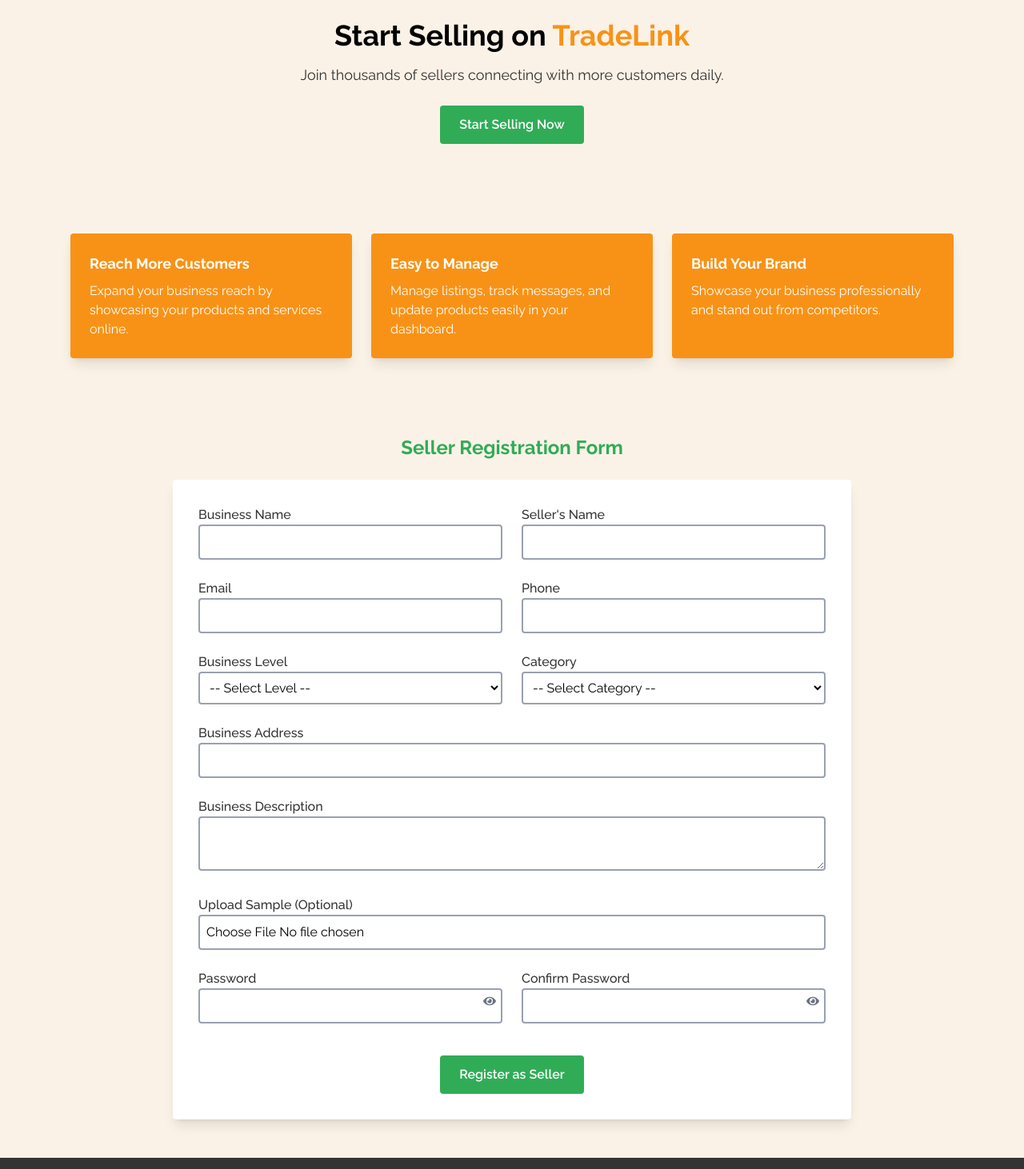
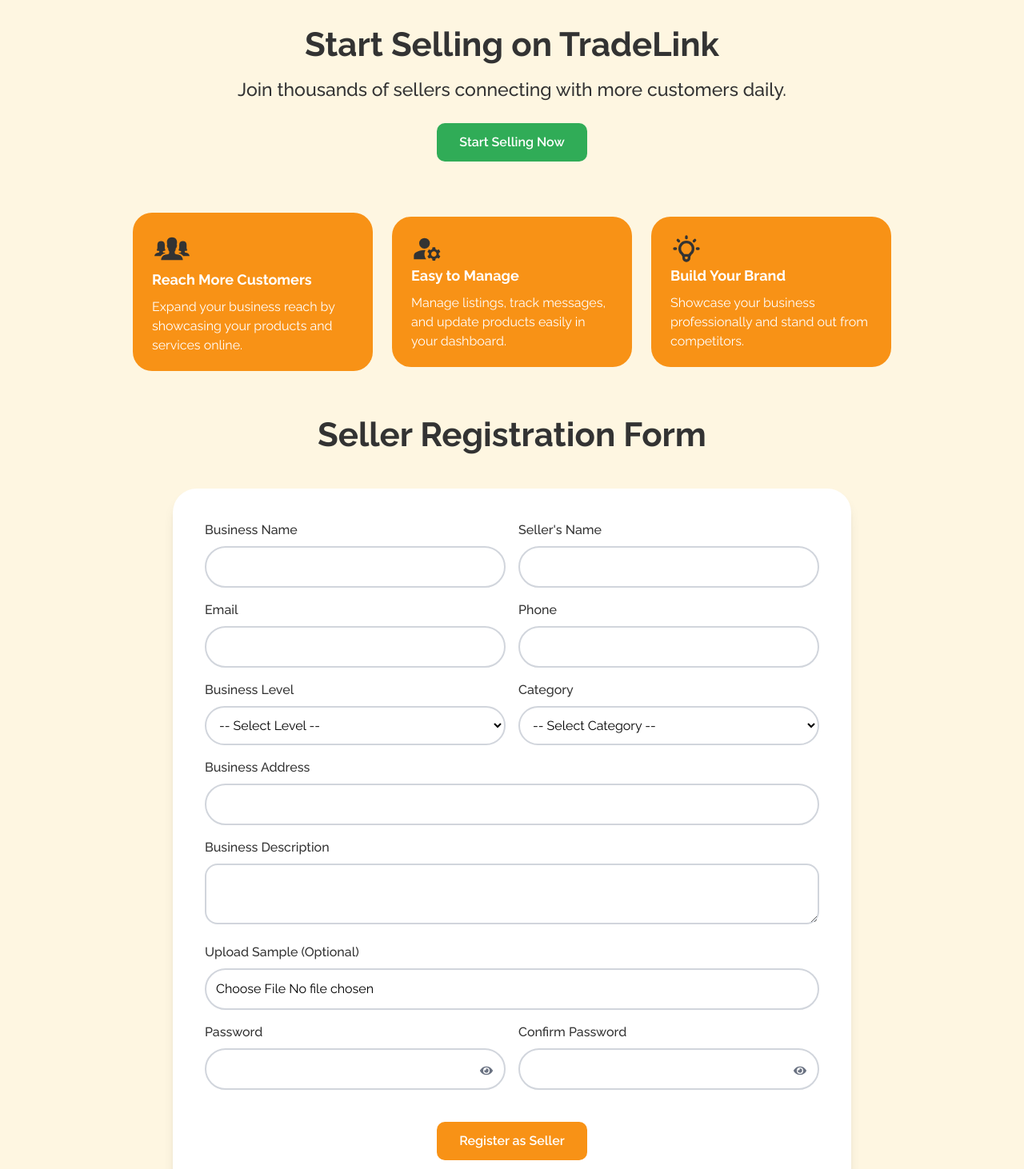
Before and after one commit to TradeLink1/Tradelink-dev, a React (Vite) app: page /SellWithUs in a window 1280 px wide. Shown: the part 140-1602 px from the top of the page at 80% size. Built offline with nearby package versions, Linux system fonts and the light colour scheme.

Commit message:
updated the sell with us page

```diff
--- a/src/App.tsx
+++ b/src/App.tsx
@@ -11,6 +11,7 @@
 // import Categories from "./pages/Categories/Categories";
 import SellWithUs from "./pages/SellWIthUs/SellWithUs";
 import Faq from "./pages/Faq/Faq";
+
 import Contact from "./pages/Contact/ContactMain";
 import Login from "./pages/Login/Login";
 import Register from "./pages/Register/Register";
@@ -23,16 +24,36 @@
 import Messages from "./pages/sellersDashboard/Messages";
 import UploadProduct from "./pages/sellersDashboard/UploadProduct";
 import Settings from "./pages/sellersDashboard/Settings";
+import AdminLayout from "./pages/adminDashboard/AdminLayout"
+import AdminOverview from "./pages/adminDashboard/AdminOverview";
+import AdminSellers from "./pages/adminDashboard/AdminSellers";
+import AdminKyc from "./pages/adminDashboard/AdminKyc";
+import AdminSellersReport from "./pages/adminDashboard/AdminReports";
+
+const Layout = () => {
+  const location = useLocation();
+
+  //  hide header and footer in some pages //
+  const hideHeaderFooter = ["/login", "/register"].includes(
+    location.pathname.toLowerCase()
+  );
+
+  return (
+    <>
+      {!hideHeaderFooter && <Header />}
+      <Outlet /> {/* This is where nested routes will render */}
+      {!hideHeaderFooter && <Footer />}
+    </>
+  );
+};
 
 const App = () => {
-
-
   return (
+    <div className=" mx-auto">
       <SearchProvider>
         <BrowserRouter>
-        <Header />
-
           <Routes>
+            <Route element={<Layout />}>
               <Route path="/" element={<Home />} />
               {/* <Route path="/Categories" element={<Categories />} /> */}
               <Route path="/Categories/Products" element={<Product />} />
@@ -43,25 +64,28 @@
               <Route path="/Login" element={<Login />} />
               <Route path="/Register" element={<Register />} />
 
+              {/* Nested dashboard routes */}
               <Route path="/dashboard" element={<DashboardLayout />}>
                 <Route index element={<Overview />} />
-            <Route path="Upload" element={<UploadProduct />} />
+                <Route path="upload" element={<UploadProduct />} />
                 <Route path="listings" element={<MyListings />} />
                 <Route path="messages" element={<Messages />} />
                 <Route path="settings" element={<Settings />} />
               </Route>
+            </Route>
+
+            <Route path ="/admin" element={<AdminLayout/>}>
+            <Route index element ={<AdminOverview/>}/>
+            <Route path="sellers" element={<AdminSellers/>}/>
+            <Route path ="reports" element={<AdminSellersReport/>}/>
+            <Route path="kyc" element={<AdminKyc/>} />
+
+
+            </Route>
           </Routes>
-        <Footer />
-        {/* <Route path="/dashboard" element={< DashboardLayout/>} >
-         <Route index element={<Overview/>}/>
-         <Route  path="Upload"  element={<UploadProduct/>} />
-         <Route path="listings" element={<MyListings/>}/>
-         <Route path="messages" element={<Messages/>}/>
-         <Route path="settings" element={<Settings/>}/>
-        </Route>
-         </Routes> */}
         </BrowserRouter>
       </SearchProvider>
+    </div>
   );
 };
 
--- a/src/pages/SellWIthUs/SellWithUs.tsx
+++ b/src/pages/SellWIthUs/SellWithUs.tsx
@@ -1,6 +1,29 @@
 import { useState } from "react";
 import { useNavigate } from "react-router-dom";
+import { IoIosPeople } from "react-icons/io";
+import { MdManageAccounts } from "react-icons/md";
+import { TbBulb } from "react-icons/tb";
 import { FaEye, FaEyeSlash } from "react-icons/fa";
+import { motion } from "framer-motion";
+
+// BENEFITS DATA
+const benefits = [
+  {
+    icon: <IoIosPeople size={50} color="#333333" />,
+    title: "Reach More Customers",
+    text: "Expand your business reach by showcasing your products and services online.",
+  },
+  {
+    icon: <MdManageAccounts size={40} color="#333333" />,
+    title: "Easy to Manage",
+    text: "Manage listings, track messages, and update products easily in your dashboard.",
+  },
+  {
+    icon: <TbBulb size={40} color="#333333" />,
+    title: "Build Your Brand",
+    text: "Showcase your business professionally and stand out from competitors.",
+  },
+];
 
 const SellWithUs = () => {
   const navigate = useNavigate();
@@ -23,148 +46,137 @@
   const [showPassword, setShowPassword] = useState(false);
   const [showConfirmPassword, setShowConfirmPassword] = useState(false);
 
-  const handleChange = (
-    e: React.ChangeEvent<HTMLInputElement | HTMLTextAreaElement | HTMLSelectElement>
-  ) => {
-    const { name, value, files } = e.target as HTMLInputElement;
+  const handleChange = (e: any) => {
+    const { name, value, files } = e.target;
     setFormData({
       ...formData,
-      [name]: files && files.length > 0 ? files[0] : value,
+      [name]: files ? files[0] : value,
     });
   };
 
   const validateForm = () => {
     let newErrors: any = {};
-    if (!formData.businessName.trim()) newErrors.businessName = "Business name is required";
-    if (!formData.ownerName.trim()) newErrors.ownerName = "Owner name is required";
+    if (!formData.businessName.trim())
+      newErrors.businessName = "Business name is required";
+    if (!formData.ownerName.trim())
+      newErrors.ownerName = "Owner name is required";
     if (!formData.email.trim()) newErrors.email = "Email is required";
     if (!formData.phone.trim()) newErrors.phone = "Phone is required";
-    if (!formData.businessLevel) newErrors.businessLevel = "Select a business level";
+    if (!formData.businessLevel)
+      newErrors.businessLevel = "Select a business level";
     if (!formData.category) newErrors.category = "Select a category";
     if (!formData.password.trim()) newErrors.password = "Password is required";
-    if (formData.password !== formData.confirmPassword) newErrors.confirmPassword = "Passwords do not match";
+    if (formData.password !== formData.confirmPassword)
+      newErrors.confirmPassword = "Passwords do not match";
 
     setErrors(newErrors);
     return Object.keys(newErrors).length === 0;
   };
 
-  const handleSubmit = (e: React.FormEvent<HTMLFormElement>) => {
+  const handleSubmit = (e: any) => {
     e.preventDefault();
     if (validateForm()) {
       console.log("Seller Registration Data:", formData);
       alert("Seller registered successfully!");
 
-      // Auto-login
-      localStorage.setItem("isSellerLoggedIn", "true");
-      localStorage.setItem("sellerEmail", formData.email);
+      // Optional: simulate login for protected route
+      localStorage.setItem("sellerLoggedIn", "true");
 
-      // Redirect straight to dashboard
+      // Navigate directly to seller dashboard
       navigate("/dashboard");
     }
   };
 
   return (
-    <div className="bg-[#fbf2e7] min-h-screen pt-25">
+    <section className="max-w-[1200px] mx-auto">
+      <div className="pt-25">
         {/* HERO SECTION */}
-      <section className="text-center py-16">
-        <h1 className="text-4xl font-bold mb-4">
-          Start Selling on <span className="text-[#f89216]">TradeLink</span>
+        <motion.section
+          className="py-16 text-center"
+          initial={{ opacity: 0, y: -40 }}
+          animate={{ opacity: 1, y: 0 }}
+          transition={{ duration: 0.8 }}
+        >
+          <h1 className="text-[42px] max-[510px]:text-[35px] text-[#333333] font-bold max-mobile:text-[25px] mb-2">
+            Start Selling on TradeLink
           </h1>
-        <p className="mb-6 text-lg text-[#333333]">
+          <p className="mb-6 text-[23px] max-tablet:text-[20px] font-medium text-[#333333] max-mobile:text-[17px] max-mobile:max-w-[350px] max-mobile:mx-auto">
             Join thousands of sellers connecting with more customers daily.
           </p>
           <a href="#register-form">
-          <button className="bg-[#30ac57] text-white px-6 py-3 rounded font-semibold hover:bg-[#e78110]">
+            <motion.button
+              whileHover={{ scale: 1.08 }}
+              whileTap={{ scale: 0.95 }}
+              className="bg-[#30ac57] text-[#ffffff] px-7 py-3 cursor-pointer rounded-[10px] font-semibold hover:text-white hover:bg-[#333333] hover:rounded-full transition-all 0.2s ease-in-out transform 0.2s ease"
+            >
               Start Selling Now
-          </button>
+            </motion.button>
           </a>
-      </section>
+        </motion.section>
 
-      {/* BENEFITS / CARDS SECTION */}
-      <section className="py-12 px-6 grid md:grid-cols-3 gap-6 max-w-6xl mx-auto">
-        <div className="bg-[#f89216] shadow-lg p-6 rounded text-white">
-          <h3 className="font-bold text-lg mb-2">Reach More Customers</h3>
-          <p>
-            Expand your business reach by showcasing your products and services online.
-          </p>
-        </div>
-        <div className="bg-[#f89216] shadow-lg p-6 rounded text-white">
-          <h3 className="font-bold text-lg mb-2">Easy to Manage</h3>
-          <p>
-            Manage listings, track messages, and update products easily in your dashboard.
-          </p>
-        </div>
-        <div className="bg-[#f89216] shadow-lg p-6 rounded text-white">
-          <h3 className="font-bold text-lg mb-2">Build Your Brand</h3>
-          <p>
-            Showcase your business professionally and stand out from competitors.
-          </p>
-        </div>
+        {/* BENEFITS SECTION */}
+        <section className="flex flex-wrap justify-center items-center gap-6 mx-auto">
+          {benefits.map((item, idx) => (
+            <motion.div
+              key={idx}
+              className="w-[300px] h-max bg-[#f89216] text-white px-6 py-5 rounded-3xl"
+              initial={{ opacity: 0, y: 40 }}
+              whileInView={{ opacity: 1, y: 0 }}
+              viewport={{ once: true }}
+              transition={{ duration: 0.6, delay: idx * 0.2 }}
+              whileHover={{ scale: 1.05 }}
+            >
+              {item.icon}
+              <h3 className="font-bold text-lg mb-2">{item.title}</h3>
+              <p>{item.text}</p>
+            </motion.div>
+          ))}
         </section>
 
         {/* REGISTRATION FORM */}
-      <section id="register-form" className="py-12 px-6 max-w-4xl mx-auto">
-        <h2 className="text-2xl font-bold mb-6 text-center text-[#30ac57]">
+        <motion.section
+          id="register-form"
+          className="py-12 px-6 max-w-4xl mx-auto"
+          initial={{ opacity: 0, y: 60 }}
+          whileInView={{ opacity: 1, y: 0 }}
+          transition={{ duration: 0.8 }}
+        >
+          <h2 className="text-[42px] max-[510px]:text-[35px] text-[#333333] font-bold max-mobile:text-[25px] text-center mb-9">
             Seller Registration Form
           </h2>
           <form
             onSubmit={handleSubmit}
-          className="bg-white p-8 shadow-lg rounded grid md:grid-cols-2 gap-6"
+            className="bg-white p-10 rounded-[30px] grid md:grid-cols-2 gap-4 mb-20 shadow-lg"
           >
-          {/* Business Name */}
-          <div>
-            <label className="block font-medium text-[#333333]">Business Name</label>
+            {/* Text Inputs */}
+            {[
+              { name: "businessName", label: "Business Name", type: "text" },
+              { name: "ownerName", label: "Seller's Name", type: "text" },
+              { name: "email", label: "Email", type: "email" },
+              { name: "phone", label: "Phone", type: "tel" },
+            ].map(({ name, label, type }) => (
+              <div key={name}>
+                <label className="block font-medium mb-2 text-[#333333]">
+                  {label}
+                </label>
                 <input
-              type="text"
-              name="businessName"
-              className="border-2 border-gray-400 p-2 w-full rounded outline-0"
+                  type={type}
+                  name={name}
+                  className="border-2 border-gray-300 focus:border-[#30ac57] focus:ring-4 focus:ring-[#30ac57]/30 p-3 w-full rounded-full outline-none transition-all duration-200"
                   onChange={handleChange}
                 />
-            {errors.businessName && <p className="text-red-500">{errors.businessName}</p>}
+                {errors[name] && <p className="text-red-500">{errors[name]}</p>}
               </div>
-
-          {/* Owner Name */}
-          <div>
-            <label className="block font-medium text-[#333333]">Seller's Name</label>
-            <input
-              type="text"
-              name="ownerName"
-              className="border-2 border-gray-400 p-2 w-full rounded outline-0"
-              onChange={handleChange}
-            />
-            {errors.ownerName && <p className="text-red-500">{errors.ownerName}</p>}
-          </div>
-
-          {/* Email */}
-          <div>
-            <label className="block font-medium text-[#333333]">Email</label>
-            <input
-              type="email"
-              name="email"
-              className="border-2 border-gray-400 p-2 w-full rounded outline-0"
-              onChange={handleChange}
-            />
-            {errors.email && <p className="text-red-500">{errors.email}</p>}
-          </div>
-
-          {/* Phone */}
-          <div>
-            <label className="block font-medium text-[#333333]">Phone</label>
-            <input
-              type="tel"
-              name="phone"
-              className="border-2 border-gray-400 p-2 w-full rounded outline-0"
-              onChange={handleChange}
-            />
-            {errors.phone && <p className="text-red-500">{errors.phone}</p>}
-          </div>
+            ))}
 
             {/* Business Level */}
             <div>
-            <label className="block font-medium text-[#333333]">Business Level</label>
+              <label className="block font-medium mb-2 text-[#333333]">
+                Business Level
+              </label>
               <select
                 name="businessLevel"
-              className="border-2 border-gray-400 p-2 w-full rounded outline-0"
+                className="border-2 border-gray-300 focus:border-[#30ac57] focus:ring-4 focus:ring-[#30ac57]/30 p-3 w-full rounded-full outline-none transition-all duration-200"
                 onChange={handleChange}
               >
                 <option value="">-- Select Level --</option>
@@ -172,111 +184,120 @@
                 <option value="small">Small Business</option>
                 <option value="enterprise">Large Enterprise</option>
               </select>
-            {errors.businessLevel && <p className="text-red-500">{errors.businessLevel}</p>}
+              {errors.businessLevel && (
+                <p className="text-red-500">{errors.businessLevel}</p>
+              )}
             </div>
 
             {/* Category */}
             <div>
-            <label className="block font-medium text-[#333333]">Category</label>
+              <label className="block font-medium mb-2 text-[#333333]">
+                Category
+              </label>
               <select
                 name="category"
-              className="border-2 border-gray-400 p-2 w-full rounded outline-0"
+                className="border-2 border-gray-300 focus:border-[#30ac57] focus:ring-4 focus:ring-[#30ac57]/30 p-3 w-full rounded-full outline-none transition-all duration-200"
                 onChange={handleChange}
               >
                 <option value="">-- Select Category --</option>
                 <option value="products">Products</option>
                 <option value="services">Services</option>
               </select>
-            {errors.category && <p className="text-red-500">{errors.category}</p>}
+              {errors.category && (
+                <p className="text-red-500">{errors.category}</p>
+              )}
             </div>
 
             {/* Address */}
             <div className="md:col-span-2">
-            <label className="block font-medium text-[#333333]">Business Address</label>
+              <label className="block font-medium mb-2 text-[#333333]">
+                Business Address
+              </label>
               <input
                 type="text"
                 name="address"
-              className="border-2 border-gray-400 p-2 w-full rounded outline-0"
+                className="border-2 border-gray-300 focus:border-[#30ac57] focus:ring-4 focus:ring-[#30ac57]/30 p-3 w-full rounded-full outline-none transition-all duration-200"
                 onChange={handleChange}
               />
             </div>
 
             {/* Description */}
             <div className="md:col-span-2">
-            <label className="block font-medium text-[#333333]">Business Description</label>
+              <label className="block font-medium mb-2 text-[#333333]">
+                Business Description
+              </label>
               <textarea
                 name="description"
-              className="border-2 border-gray-400 p-2 w-full rounded outline-0"
+                className="border-2 border-gray-300 focus:border-[#30ac57] focus:ring-4 focus:ring-[#30ac57]/30 p-3 w-full rounded-2xl outline-none transition-all duration-200"
                 onChange={handleChange}
               ></textarea>
             </div>
 
             {/* Upload Sample */}
             <div className="md:col-span-2">
-            <label className="block font-medium text-[#333333]">Upload Sample (Optional)</label>
+              <label className="block font-medium mb-2 text-[#333333]">
+                Upload Sample (Optional)
+              </label>
               <input
                 type="file"
                 name="sampleImage"
                 accept="image/*"
-              className="border-2 border-gray-400 p-2 w-full rounded outline-0"
+                className="border-2 border-gray-300 focus:border-[#30ac57] focus:ring-4 focus:ring-[#30ac57]/30 p-3 w-full rounded-full outline-none transition-all duration-200"
                 onChange={handleChange}
               />
             </div>
 
-          {/* Password */}
-          <div>
-            <label className="block font-medium text-[#333333]">Password</label>
-            <div className="relative">
+            {/* Passwords */}
+            {[
+              {
+                name: "password",
+                label: "Password",
+                show: showPassword,
+                setShow: setShowPassword,
+              },
+              {
+                name: "confirmPassword",
+                label: "Confirm Password",
+                show: showConfirmPassword,
+                setShow: setShowConfirmPassword,
+              },
+            ].map(({ name, label, show, setShow }) => (
+              <div key={name} className="relative">
+                <label className="block font-medium mb-2 text-[#333333]">
+                  {label}
+                </label>
                 <input
-                type={showPassword ? "text" : "password"}
-                name="password"
-                className="border-2 border-gray-400 p-2 w-full rounded pr-10 outline-0"
+                  type={show ? "text" : "password"}
+                  name={name}
+                  className="border-2 border-gray-300 focus:border-[#30ac57] focus:ring-4 focus:ring-[#30ac57]/30 p-3 w-full rounded-full outline-none transition-all duration-200"
                   onChange={handleChange}
                 />
                 <button
                   type="button"
-                className="absolute right-2 top-2 text-gray-500"
-                onClick={() => setShowPassword(!showPassword)}
+                  onClick={() => setShow(!show)}
+                  className="absolute right-4 top-15 transform -translate-y-1/2 text-gray-500"
                 >
-                {showPassword ? <FaEyeSlash /> : <FaEye />}
+                  {show ? <FaEyeSlash /> : <FaEye />}
                 </button>
+                {errors[name] && <p className="text-red-500">{errors[name]}</p>}
               </div>
-            {errors.password && <p className="text-red-500">{errors.password}</p>}
-          </div>
+            ))}
 
-          {/* Confirm Password */}
-          <div>
-            <label className="block font-medium text-[#333333]">Confirm Password</label>
-            <div className="relative">
-              <input
-                type={showConfirmPassword ? "text" : "password"}
-                name="confirmPassword"
-                className="border-2 border-gray-400 p-2 w-full rounded pr-10 outline-0"
-                onChange={handleChange}
-              />
-              <button
-                type="button"
-                className="absolute right-2 top-2 text-gray-500"
-                onClick={() => setShowConfirmPassword(!showConfirmPassword)}
-              >
-                {showConfirmPassword ? <FaEyeSlash /> : <FaEye />}
-              </button>
-            </div>
-            {errors.confirmPassword && <p className="text-red-500">{errors.confirmPassword}</p>}
-          </div>
-
-          {/* Submit Button */}
-          <div className="md:col-span-2 text-center mt-4">
-            <button
+            {/* Submit */}
+            <div className="md:col-span-2 text-center">
+              <motion.button
                 type="submit"
-              className="bg-[#30ac57] text-white px-6 py-3 rounded font-semibold hover:bg-green-600"
+                whileHover={{ scale: 1.08 }}
+                whileTap={{ scale: 0.95 }}
+                className="bg-[#f89216] mt-6 text-[#ffffff] px-7 py-3 cursor-pointer rounded-[10px] font-semibold hover:text-white hover:bg-[#30ac57] hover:rounded-full transition-all 0.2s ease-in-out transform 0.2s ease"
               >
                 Register as Seller
-            </button>
+              </motion.button>
             </div>
           </form>
+        </motion.section>
+      </div>
     </section>
-    </div>
   );
 };
 
```
Lines whose indentation alone changed are shown as unchanged.
